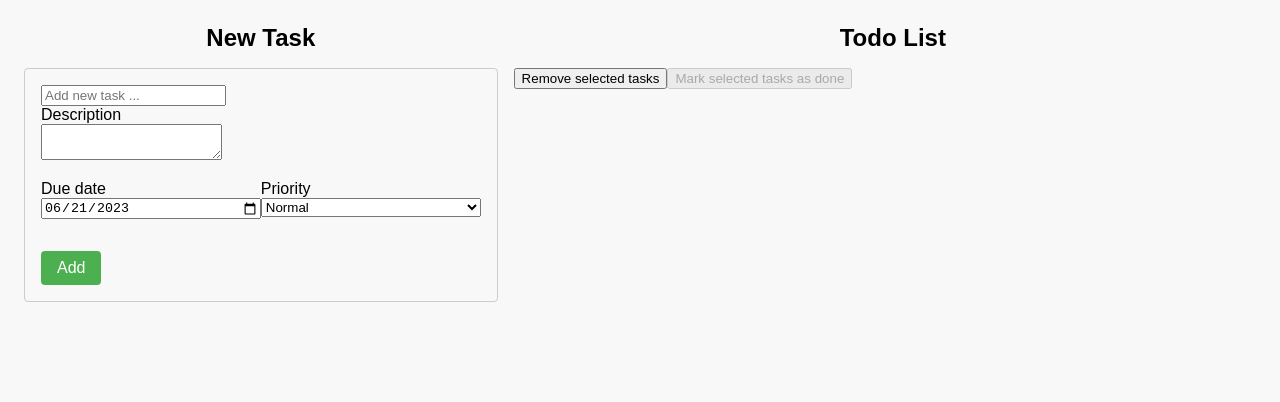
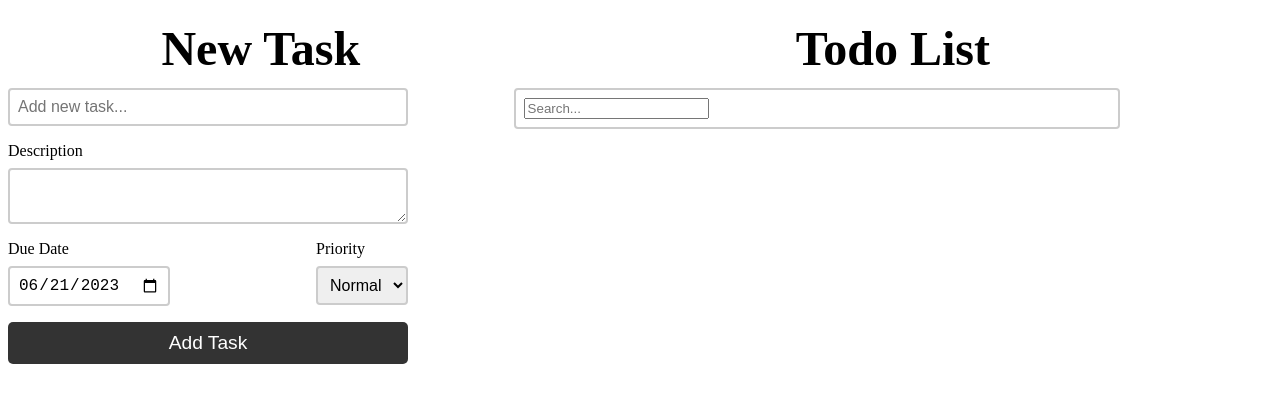
Before and after one commit to NguyenOanhy/todo_list, a React (Create React App) app: page / in a window 1280 px wide. Shown: the top 402 px of the page. Built offline with nearby package versions, Linux system fonts and the light colour scheme.

Commit message:
update function

```diff
--- a/src/App.css
+++ b/src/App.css
@@ -1,127 +1,57 @@
-body {
-    background-color: #f8f8f8;
-    font-family: Arial, sans-serif;
-  }
 .container {
   display: flex;
+  justify-content: space-between;
+  height: 100vh;
   width: 100%;
 }
 
 .left {
-    flex-grow: 2;
-    flex-basis: 0;
-  }
-
-  .right {
-    flex-grow: 3;
-    flex-basis: 0;
-  }
-  header {
-    color: #000000;
-    font-size: 12px;
-    text-align: center;
-  }
-
-  .Date-Pri {
-    display: flex;
-    width: 100%;
-  }
-
-  .Date {
-    flex-grow: 1;
-    flex-basis: 0;
+  flex: 2;
   display: flex;
   flex-direction: column;
 }
 
-  .Priority {
-    flex-grow: 1;
-    flex-basis: 0;
+.right {
+  flex: 3;
   display: flex;
   flex-direction: column;
 }
 
-
-  form {
-    border: 1px solid #ccc;
-    border-radius: 4px;
-    margin: 16px;
-    padding: 16px;
+.form-container {
+  width: 80%;
+  max-width: 400px;
 }
 
-  form > h2 {
-    margin-top: 0;
+.list-container {
+  width: 80%;
+  max-width: 700px;
 }
 
-  form > div {
-    margin-bottom: 16px;
+.search-container {
+    padding: 0.5rem;
+    font-size: 1rem;
+    border: 2px solid #ccc;
+    border-radius: 4px;
+
   }
 
-  form > div > label {
-    display: block;
-    margin-bottom: 8px;
-  }
-
-  form > div > input,
-  form > div > select {
-    border: 1px solid #ccc;
-    border-radius: 4px;
-    font-size: 16px;
-    padding: 8px;
+.bulk-actions {
+  display: flex;
+  justify-content: space-between;
+  margin-top: 20px;
   width: 100%;
 }
 
-  form > button {
-    background-color: #4caf50;
-    border: none;
-    border-radius: 4px;
-    color: #fff;
+.bulk-actions button {
+  padding: 10px 20px;
+  border-radius: 5px;
   cursor: pointer;
-    font-size: 16px;
-    margin-top: 16px;
-    padding: 8px 16px;
+  background-color: #f6f6f6;
+  border: 1px solid #ddd;
+  color: #333;
 }
 
-  ul {
-    list-style-type: none;
-    margin: 16px;
-    padding: 0;
+.bulk-actions button:disabled {
+  opacity: 0.5;
+  cursor: not-allowed;
 }
-
-  li {
-    background-color: #fff;
-    border: 1px solid #ccc;
-    border-radius: 4px;
-    display: flex;
-    justify-content: space-between;
-    margin-bottom: 8px;
-    padding: 8px;
-  }
-
-  li.completed {
-    background-color: #e0e0e0;
-  }
-
-  li > input[type='checkbox'] {
-    margin-right: 8px;
-  }
-
-  li > span {
-    margin-right: 8px;
-  }
-
-  li > button {
-    background-color: #f44336;
-    border: none;
-    border-radius: 4px;
-    color: #fff;
-    cursor: pointer;
-    font-size: 16px;
-    padding: 8px 16px;
-  }
-
-  input[type='text'],
-  input[type='date'],
-  select {
-    outline: none;
-  }
--- a/src/App.js
+++ b/src/App.js
@@ -4,14 +4,22 @@ import './App.css';
 
 function App() {
   const [tasks, setTasks] = useState([]);
+  const [selectedTasks, setSelectedTasks] = useState([]);
+  const [searchTerm, setSearchTerm] = useState('');
 
   useEffect(() => {
-    const storedTasks = JSON.parse(localStorage.getItem('tasks')) || [];
+    const storedTasks = JSON.parse(localStorage.getItem('tasks'));
+    if (storedTasks) {
       setTasks(storedTasks);
+    } else {
+      setTasks([]);
+    }
   }, []);
 
   useEffect(() => {
+    if (tasks.length > 0) {
       localStorage.setItem('tasks', JSON.stringify(tasks));
+    }
   }, [tasks]);
 
   function handleFormSubmit(formData) {
@@ -23,24 +31,69 @@ function App() {
     priority: formData.priority,
     isDone: false,
   };
+  const taskIndex = tasks.findIndex(task => task.id === formData.id);
+  if (taskIndex === -1) {
     setTasks((prevTasks) => [...prevTasks, newTask]);
+  } else {
+    const updatedTasks = [...tasks];
+    updatedTasks[taskIndex] = newTask;
+    setTasks(updatedTasks);
+  }
 }
 
+  // function handleDeleteTask(taskId) {
+  //   setTasks((prevTasks) => prevTasks.filter((task) => task.id !== taskId));
+  //   setSelectedTasks(selectedTasks.filter(id => id !== taskId));
+  // }
   function handleDeleteTask(taskId) {
-    setTasks((prevTasks) => prevTasks.filter((task) => task.id !== taskId));
+    setTasks(prevTasks => prevTasks.filter(task => task.id !== taskId));
+    setSelectedTasks(selectedTasks.filter(id => id !== taskId));
+
+    try {
+      const storedTasks = JSON.parse(localStorage.getItem('tasks'));
+      if (storedTasks) {
+        const updatedTasks = storedTasks.filter(task => task.id !== taskId);
+        localStorage.setItem('tasks', JSON.stringify(updatedTasks));
+      }
+    } catch (error) {
+      console.error('Error deleting task from local storage:', error);
+    }
   }
 
   function handleCheckboxChange(taskId) {
-    setTasks((prevTasks) =>
-      prevTasks.map((task) =>
-        task.id === taskId ? { ...task, isDone: !task.isDone } : task
-      )
+    const taskIndex = tasks.findIndex(task => task.id === taskId);
+    const task = tasks[taskIndex];
+    const newTasks = [...tasks];
+    newTasks[taskIndex] = { ...task, isDone: !task.isDone };
+    setTasks(newTasks);
+
+    const selectedTaskIndex = selectedTasks.indexOf(taskId);
+    if (selectedTaskIndex === -1) {
+      setSelectedTasks([...selectedTasks, taskId]);
+    } else {
+      setSelectedTasks(selectedTasks.filter(id => id !== taskId));
+    }
+  }
+  function handleUpdateTask(newTask) {
+    const updatedTasks = tasks.map((task) =>
+      task.id === newTask.id ? newTask : task
     );
+    setTasks(updatedTasks);
   }
 
   function handleBulkDelete() {
-    setTasks((prevTasks) => prevTasks.filter((task) => !task.isDone));
+    const newTasks = tasks.filter(task => !selectedTasks.includes(task.id));
+    setTasks(newTasks);
+    setSelectedTasks([]);
   }
+
+  function handleSearch(event) {
+    setSearchTerm(event.target.value);
+  }
+
+  const filteredTasks = tasks.filter(task =>
+    task.title.toLowerCase().includes(searchTerm.toLowerCase())
+  );
 
   return (
     <div className='container'>
@@ -53,15 +106,21 @@ function App() {
       <div className='right'>
         <Header title='Todo List'/>
         <div className="list-container">
+          <div className="search-container">
+            <input type="text" placeholder="Search..." value={searchTerm} onChange={handleSearch} />
+          </div>
           <TaskList
-            tasks={tasks}
+            tasks={filteredTasks}
             onDeleteTask={handleDeleteTask}
             onCheckboxChange={handleCheckboxChange}
+            onFormSubmit={handleUpdateTask}
           />
+          {selectedTasks.length > 0 && (
             <div className="bulk-actions">
-            <button onClick={handleBulkDelete}>Remove selected tasks</button>
-            <button disabled>Mark selected tasks as done</button>
+              <button disabled>Done</button>
+              <button onClick={handleBulkDelete}>Remove</button>
             </div>
+          )}
         </div>
       </div>
     </div>
--- /dev/null
+++ b/src/components/Header.css
@@ -0,0 +1,13 @@
+.Header {
+    display: flex;
+    justify-content: center;
+    align-items: center;
+    height: 10vh;
+    width: 100%;
+    color: #000;
+  }
+
+  .Header h1 {
+    font-size: 3rem;
+    margin: 0;
+  }
--- a/src/components/Header.js
+++ b/src/components/Header.js
@@ -1,10 +1,11 @@
 import React from 'react';
+import './Header.css'
 
-function Header({title}) {
+function Header({ title }) {
   return (
-    <header>
+    <div className='Header'>
       <h1>{title}</h1>
-    </header>
+    </div>
   );
 }
 
--- /dev/null
+++ b/src/components/TaskForm.css
@@ -0,0 +1,55 @@
+
+  .TaskForm {
+    display: flex;
+    flex-direction: column;
+    margin-bottom: 1rem;
+  }
+
+  .input-group {
+    display: flex;
+    flex-direction: column;
+    margin-bottom: 1rem;
+  }
+
+  .input-group label {
+    margin-bottom: 0.5rem;
+  }
+
+  .input-group input,
+  .input-group textarea,
+  .input-group select {
+    padding: 0.5rem;
+    font-size: 1rem;
+    border: 2px solid #ccc;
+    border-radius: 4px;
+  }
+
+  .Date-Pri {
+    display: flex;
+    justify-content: space-between;
+  }
+
+  .Date-Pri .input-group:last-child {
+    margin-left: 1rem;
+  }
+
+  .input-group input:focus,
+  .input-group textarea:focus,
+  .input-group select:focus {
+    outline: none;
+    border-color: #333;
+  }
+
+  .TaskForm button[type='submit'] {
+    padding: 10px 20px;
+    border-radius: 5px;
+    cursor: pointer;
+    background-color: #333;
+    border: none;
+    color: #fff;
+    font-size: 1.2rem;
+  }
+
+  .TaskForm button[type='submit']:hover {
+    background-color: #555;
+  }
--- a/src/components/TaskForm.js
+++ b/src/components/TaskForm.js
@@ -1,6 +1,7 @@
-import React, { useState } from 'react';
+import React, { useState, useEffect } from 'react';
+import './TaskForm.css';
 
-function TaskForm({ onFormSubmit }) {
+function TaskForm({ task, onFormSubmit }) {
   const [formData, setFormData] = useState({
     title: '',
     description: '',
@@ -8,75 +9,78 @@ function TaskForm({ onFormSubmit }) {
     priority: 'normal',
   });
 
-  function handleFormChange(event) {
+  useEffect(() => {
+    if (task) {
+      setFormData(task);
+    }
+  }, [task]);
+
+  function handleInputChange(event) {
     const { name, value } = event.target;
-    setFormData((prevFormData) => ({
-      ...prevFormData,
-      [name]: value,
-    }));
+    setFormData((prevFormData) => ({ ...prevFormData, [name]: value }));
   }
 
   function handleSubmit(event) {
     event.preventDefault();
-    onFormSubmit(formData.title, formData.description, formData.dueDate, formData.priority);
+    onFormSubmit(formData);
     setFormData({
-      title: formData.title,
-      description: formData.description,
-      dueDate: formData.dueDate,
-      priority: formData.priority,
+      title: '',
+      description: '',
+      dueDate: new Date().toISOString().slice(0, 10),
+      priority: 'normal',
     });
   }
 
   return (
-    <form onSubmit={handleSubmit} className='TaskForm'>
+    <form className='TaskForm' onSubmit={handleSubmit}>
+      <div className='input-group'>
+        {/* <label htmlFor='title'>Title:</label> */}
         <input
-        type="text"
-        id="title"
-        name="title"
-        placeholder='Add new task ...'
+          type='text'
+          id='title'
+          name='title'
           value={formData.title}
-        onChange={handleFormChange}
+          onChange={handleInputChange}
+          placeholder='Add new task...'
           required
         />
-      <div>
-        <div>Description</div>
+      </div>
+      <div className='input-group'>
+        <label htmlFor='description'>Description</label>
         <textarea
-            id="description"
-            name="description"
+          id='description'
+          name='description'
           value={formData.description}
-            onChange={handleFormChange}
+          onChange={handleInputChange}
         />
       </div>
       <div className='Date-Pri'>
-        <div className='Date'>
-            <label htmlFor="dueDate">Due date</label>
+        <div className='input-group'>
+          <label htmlFor='dueDate'>Due Date</label>
           <input
-                type="date"
-                id="dueDate"
-                name="dueDate"
+            type='date'
+            id='dueDate'
+            name='dueDate'
             value={formData.dueDate}
-                onChange={handleFormChange}
-                required
+            onChange={handleInputChange}
             min={new Date().toISOString().slice(0, 10)}
           />
         </div>
-
-        <div className='Priority'>
-            <label htmlFor="priority">Priority</label>
+        <div className='input-group'>
+          <label htmlFor='priority'>Priority</label>
           <select
-                id="priority"
-                name="priority"
+            id='priority'
+            name='priority'
             value={formData.priority}
-                onChange={handleFormChange}
+            onChange={handleInputChange}
           >
-                <option value="low">Low</option>
-                <option value="normal">Normal</option>
-                <option value="high">High</option>
+            <option value='low'>Low</option>
+            <option value='normal'>Normal</option>
+            <option value='high'>High</option>
           </select>
         </div>
       </div>
-
-      <button type="submit">Add</button>
+      <button type='submit'>{task ? 'Update Task' : 'Add Task'}</button>
     </form>
   );
 }
```
Also changed, not shown: src/components/TaskItem.css (added, +40 -0 lines), src/components/TaskItem.js (+28 -18 lines), src/components/TaskList.css (added, +49 -0 lines), src/components/TaskList.js (+8 -12 lines). Lines whose indentation alone changed are shown as unchanged.
